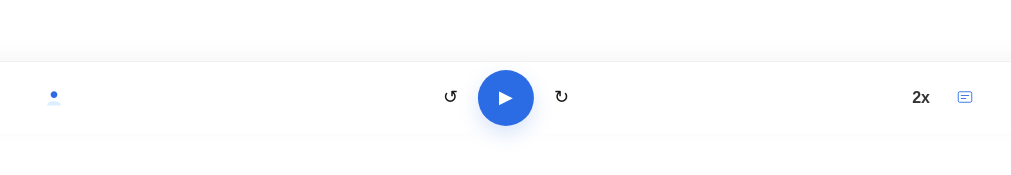
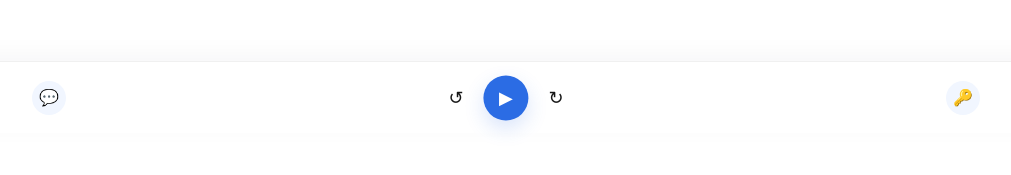
Before and after one commit to imranpollob/document-echo, a Next.js app: page / in a window 1280 px wide. Shown: the part 667-842 px from the top of the page, without its empty margins (134-1145 px from the left). Built offline with nearby package versions, Linux system fonts and the light colour scheme.

Commit message:
removed unnecessary logs and fixed css

```diff
--- a/app/globals.css
+++ b/app/globals.css
@@ -32,6 +32,7 @@ body {
 .textLayer span[role="presentation"].segment-span.hovered {
   background-color: rgba(0, 0, 0, 0.12);
 }
+
 
 .textLayer span[role="presentation"].playing {
   background-color: rgba(255, 255, 0, 0.4) !important;
@@ -104,15 +105,15 @@ nr-sentence.playing {
 .audio-left {
   display: flex;
   align-items: center;
-  gap: 12px;
+  /* gap: 12px; */
   grid-column: 1 / 2;
   justify-self: start;
   z-index: 200;
 }
 
 .avatar {
-  width: 44px;
-  height: 44px;
+  width: 34px;
+  height: 34px;
   border-radius: 999px;
   display: flex;
   align-items: center;
@@ -144,8 +145,8 @@ nr-sentence.playing {
   background: #2b6ce4;
   color: white;
   border: none;
-  width: 56px;
-  height: 56px;
+  width: 45px;
+  height: 45px;
   border-radius: 999px;
   display: inline-flex;
   align-items: center;
@@ -158,23 +159,132 @@ nr-sentence.playing {
 .audio-right {
   display: flex;
   align-items: center;
-  gap: 8px;
+  /* gap: 8px; */
   grid-column: 3 / 4;
   justify-self: end;
   z-index: 200;
 }
 
-.audio-speed {
-  font-weight: 600;
-  color: #333;
-}
-
 .voice-label {
-  margin-left: 10px;
+  margin-left: 5px;
   font-size: 13px;
   color: #222;
   max-width: 220px;
   white-space: nowrap;
   overflow: hidden;
   text-overflow: ellipsis;
+  min-width: 240px;
 }
+
+/* PDF viewer layout styles moved from inline styles in PdfViewer.tsx */
+.pdf-page-container {
+  position: relative;
+  margin-bottom: 30px;
+  box-shadow: 0 2px 8px rgba(0, 0, 0, 0.1);
+  background-color: white;
+}
+
+.pdf-canvas {
+  pointer-events: none;
+  z-index: 1;
+}
+
+.pdf-textLayer {
+  position: absolute;
+  top: 0;
+  left: 0;
+  pointer-events: auto;
+  z-index: 100;
+}
+
+.pdf-textLayer-inner {
+  pointer-events: auto;
+  position: absolute;
+  top: 0;
+  left: 0;
+  z-index: 100;
+}
+
+.pdf-span {
+  pointer-events: auto;
+  z-index: 100;
+}
+
+.pdf-nr-sentence {
+  pointer-events: auto;
+  z-index: 100;
+}
+
+/* Popover styles for AudioBar */
+.voice-popover,
+.api-popover {
+  position: fixed;
+  bottom: 80px;
+  z-index: 99999;
+}
+
+.voice-popover .voice-list {
+  min-width: 240px;
+  max-width: 420px;
+  max-height: 220px;
+  overflow: auto;
+}
+
+.voice-item>div {
+  font-size: 13px;
+}
+
+.voice-item>div span {
+  color: #666;
+  font-size: 12px;
+}
+
+.popover-content {
+  background: white;
+  border: 1px solid rgba(0, 0, 0, 0.08);
+  border-radius: 10px;
+  padding: 12px;
+  box-shadow: 0 12px 40px rgba(2, 6, 23, 0.12);
+  min-width: 260px;
+  max-width: 420px;
+  font-size: 13px;
+}
+
+.popover-title {
+  font-weight: 600;
+  margin-bottom: 8px;
+  font-size: 13px;
+}
+
+.popover-input {
+  width: 100%;
+  padding: 8px 10px;
+  border-radius: 8px;
+  border: 1px solid rgba(0, 0, 0, 0.08);
+  margin-bottom: 8px;
+  font-size: 13px;
+}
+
+.popover-actions {
+  display: flex;
+  gap: 8px;
+  justify-content: flex-end;
+}
+
+.popover-btn {
+  padding: 6px 10px;
+  border-radius: 8px;
+  cursor: pointer;
+  border: 1px solid transparent;
+}
+
+.popover-btn--muted {
+  background: transparent;
+  border-color: rgba(0, 0, 0, 0.06);
+}
+
+.popover-btn--primary {
+  background: #2b6ce4;
+  color: white;
+  border-color: rgba(43, 108, 228, 0.2);
+}
--- a/components/AudioBar.tsx
+++ b/components/AudioBar.tsx
@@ -19,7 +19,7 @@ export default function AudioBar() {
   const popRef = useRef<HTMLDivElement | null>(null);
   const [mounted, setMounted] = useState(false);
   const avatarRef = useRef<HTMLButtonElement | null>(null);
-  const [popPos, setPopPos] = useState<{ left: number; top: number } | null>(null);
+  const [popPos, setPopPos] = useState<{ x: number } | null>(null);
   // API key popover
   const apiKey = useAudioStore(s => s.apiKey);
   const setApiKey = useAudioStore(s => s.setApiKey);
@@ -77,28 +77,23 @@ export default function AudioBar() {
           <button
             ref={avatarRef}
             type="button"
-            className="avatar"
             title="Select voice"
             onClick={(e) => {
               e.stopPropagation();
-              console.log('[AudioBar] avatar clicked, open=', open);
               // compute popover position relative to viewport
               const rect = avatarRef.current?.getBoundingClientRect();
               if (rect) {
-                // position popover above the avatar
-                setPopPos({ left: Math.max(8, rect.left), top: rect.top - 8 });
+                // center popover above the avatar using its mid-point
+                setPopPos({ x: Math.round(rect.left + rect.width / 2) });
               } else {
                 setPopPos(null);
               }
               setOpen(v => !v);
             }}
-            style={{ cursor: 'pointer', border: 'none', background: 'transparent', padding: 0 }}
+            className="avatar"
             aria-expanded={open}
           >
-            <svg width="20" height="20" viewBox="0 0 24 24" fill="none" xmlns="http://www.w3.org/2000/svg">
-              <path d="M12 12c2.21 0 4-1.79 4-4s-1.79-4-4-4-4 1.79-4 4 1.79 4 4 4z" fill="#2B6CE4" />
-              <path d="M4 20c0-2.21 3.58-4 8-4s8 1.79 8 4v1H4v-1z" fill="#DCEEFF" />
-            </svg>
+            <span className="avatar-emoji" aria-hidden="true">💬</span>
           </button>
           {/* Display selected voice name next to avatar */}
           <div className="voice-label" aria-hidden={!mounted}>
@@ -115,20 +110,22 @@ export default function AudioBar() {
               className="voice-popover"
               style={{
                 position: 'fixed',
-                left: popPos ? `${popPos.left}px` : '8px',
+                left: popPos ? `${popPos.x}px` : '8px',
                 bottom: '80px',
                 zIndex: 99999,
               }}
             >
-              <div className="voice-list" style={{ maxHeight: 220, overflow: 'auto', background: 'white', border: '1px solid rgba(0,0,0,0.12)', borderRadius: 8, padding: 8, boxShadow: '0 8px 24px rgba(0,0,0,0.12)' }}>
+              <div className="popover-content">
                 {voices.length === 0 ? (
                   <div className="px-2 py-1 text-sm text-gray-600">No voices</div>
                 ) : (
-                  voices.map(v => (
-                    <div key={v.voiceURI} className={`voice-item p-2 rounded hover:bg-gray-50 ${selectedVoice === v.voiceURI ? 'bg-gray-100' : ''}`} style={{ cursor: 'pointer' }} onClick={() => { setSelectedVoice(v.voiceURI); setOpen(false); }}>
-                      <div style={{ fontSize: 13 }}>{v.name} <span style={{ color: '#666', fontSize: 12 }}>({v.lang})</span></div>
-                    </div>
-                  ))
+                  <div className="voice-list">
+                    {voices.map(v => (
+                      <div key={v.voiceURI} className={`voice-item p-2 rounded hover:bg-gray-50 ${selectedVoice === v.voiceURI ? 'bg-gray-100' : ''}`} onClick={() => { setSelectedVoice(v.voiceURI); setOpen(false); }}>
+                        <div>{v.name} <span>({v.lang})</span></div>
+                      </div>
+                    ))}
+                  </div>
                 )}
               </div>
             </div>
@@ -162,12 +159,11 @@ export default function AudioBar() {
         </div>
 
         <div className="audio-right">
-          <div className="audio-speed">2x</div>
           <div style={{ marginLeft: 12, position: 'relative' }}>
             <button
               ref={apiBtnRef}
               type="button"
-              className="api-btn"
+              className="avatar"
               title="OpenAI API Key"
               onClick={(e) => {
                 e.stopPropagation();
@@ -179,12 +175,9 @@ export default function AudioBar() {
                 setApiInput(apiKey ?? '');
                 setApiOpen(v => !v);
               }}
-              style={{ cursor: 'pointer', border: 'none', background: 'transparent', padding: 6 }}
+
             >
-              <svg width="18" height="18" viewBox="0 0 24 24" fill="none" xmlns="http://www.w3.org/2000/svg">
-                <path d="M3 7a2 2 0 012-2h14a2 2 0 012 2v10a2 2 0 01-2 2H5a2 2 0 01-2-2V7z" stroke="#2B6CE4" strokeWidth="1.2" fill="none" />
-                <path d="M7 10h10M7 14h6" stroke="#2B6CE4" strokeWidth="1.2" strokeLinecap="round" />
-              </svg>
+              <span className="api-emoji" aria-hidden="true">🔑</span>
             </button>
 
             {apiOpen && (
@@ -198,24 +191,24 @@ export default function AudioBar() {
                   zIndex: 99999,
                 }}
               >
-                <div style={{ width: 320, background: 'white', border: '1px solid rgba(0,0,0,0.12)', borderRadius: 8, padding: 12, boxShadow: '0 8px 24px rgba(0,0,0,0.12)' }}>
-                  <div style={{ fontSize: 13, marginBottom: 8 }}>OpenAI API Key (optional)</div>
+                <div className="popover-content">
+                  <div className="popover-title">OpenAI API Key (optional)</div>
                   <input
                     value={apiInput}
                     onChange={(e) => setApiInput(e.target.value)}
-                    placeholder="sk-..."
-                    style={{ width: '100%', padding: 8, border: '1px solid #e5e7eb', borderRadius: 6, marginBottom: 8 }}
+                    placeholder="sk..."
+                    className="popover-input"
                   />
-                  <div style={{ display: 'flex', gap: 8, justifyContent: 'flex-end' }}>
+                  <div className="popover-actions">
                     <button
                       onClick={() => { setApiKey(''); setApiInput(''); setApiOpen(false); }}
-                      style={{ padding: '6px 10px', borderRadius: 6, background: '#f3f4f6', border: 'none' }}
+                      className="popover-btn popover-btn--muted"
                     >
                       Clear
                     </button>
                     <button
                       onClick={() => { setApiKey(apiInput); setApiOpen(false); }}
-                      style={{ padding: '6px 10px', borderRadius: 6, background: '#2B6CE4', color: 'white', border: 'none' }}
+                      className="popover-btn popover-btn--primary"
                     >
                       Save
                     </button>
--- a/store/useAudioStore.ts
+++ b/store/useAudioStore.ts
@@ -75,7 +75,7 @@ export const useAudioStore = create<AudioStore>((set, get) => ({
 
         if (!blob) {
             try {
-                console.log("TTS (API) send:", segment.text);
+                // TTS (API) request initiated for segment
                 const openai = new OpenAI({ apiKey, dangerouslyAllowBrowser: true });
                 const response = await openai.audio.speech.create({
                     model: "tts-1",
@@ -154,8 +154,7 @@ export const useAudioStore = create<AudioStore>((set, get) => ({
        }
 
        if (apiKey) {
-           // Fire and forget fetch
-           console.log("TTS (API prefetch) send:", segment.text);
+           // Fire and forget fetch for prefetching audio
            const openai = new OpenAI({ apiKey, dangerouslyAllowBrowser: true });
            openai.audio.speech.create({
                 model: "tts-1",
```
Also changed, not shown: components/AudioEngine.tsx (+26 -8 lines), components/PdfViewer.tsx (+12 -33 lines).
